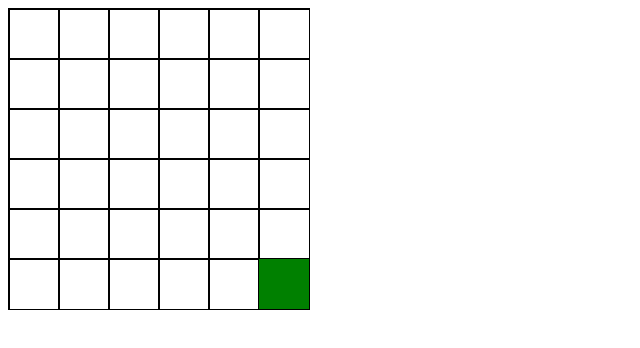
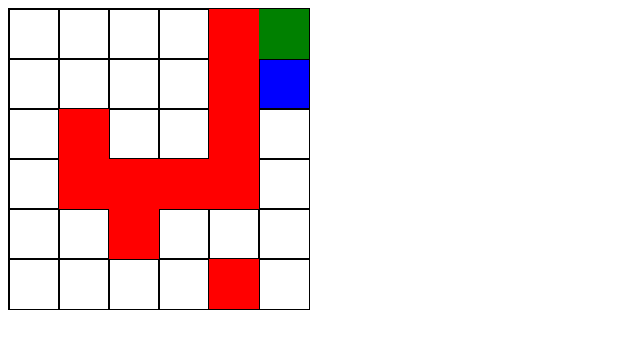
Before and after one commit to ryladant/labyrinthIA, a plain HTML site: page treino3/index.html in a window 1280 px wide. Shown: the whole page, without its empty margins (0-640 px from the left). Drawn offline with Linux system fonts and the light colour scheme.

Commit message:
agora ela desvia de obstaculos

```diff
--- a/treino3/index.html
+++ b/treino3/index.html
@@ -21,7 +21,12 @@
     const cellSize = canvas.width / cols;
 
     const start = [0, 0];
-    const goal = [5, 5];
+    const goal = [5, 0];
+    const blocks = [
+      [2, 4], [1, 2], [1, 3],
+      [2, 3], [3, 3], [4, 3],
+      [4, 2], [4, 1], [4, 0], [4,5]
+    ];
 
     const nActions = 4; // cima, baixo, esquerda, direita
 
@@ -49,20 +54,7 @@
         color: "blue"
     }
 
-    function move(dx,dy,actionIndex){
-    	const newX = (player.x + dx)
-        const newY = (player.y + dy)
-        if(newX < 0 || newY < 0 || newX >= cols || newY >= rows) return
-        if(newX == goal[0] && newY == goal[1]){
-        	player.x = goal[0]
-            player.y = goal[1]
-            qTable[`${player.x},${player.y}`][actionIndex] += 1
-            return
-        }
-        player.x = newX
-        player.y = newY
-        qTable[`${player.x},${player.y}`][actionIndex] += 1
-    }
+
 
     function drawGrid(){
         //cria grid
@@ -81,6 +73,35 @@
 
     }
 
+    function move(dx,dy,actionIndex){
+    	const newX = (player.x + dx)
+        const newY = (player.y + dy)
+
+        if(newX < 0 || newY < 0 || newX >= cols || newY >= rows){
+            qTable[`${player.x},${player.y}`][actionIndex] = -1
+            return
+        }
+
+        const isBlocked = blocks.some(block => block[0] === newX && block[1] === newY);
+        if (isBlocked) {
+            qTable[`${player.x},${player.y}`][actionIndex] = -1;
+            return;
+        }
+
+        if(newX == goal[0] && newY == goal[1]){
+        	player.x = goal[0]
+            player.y = goal[1]
+            qTable[`${player.x},${player.y}`][actionIndex] += 1
+            player.x = 0
+            player.y = 0
+            return
+        }
+
+        player.x = newX
+        player.y = newY
+        qTable[`${player.x},${player.y}`][actionIndex] += 1
+    }
+
     function chooseAction(x, y, episolon){
         if(Math.random() < episolon){
         	return Math.floor(Math.random() * nActions)
@@ -96,10 +117,10 @@
         move(dx,dy,actionIndex)
     }
 
-    function trainIA(episodes = 1000, maxSteps = 100) {
+    function trainIA(episodes = 1000, maxSteps = 1000) {
         const alpha = 0.1;   // taxa de aprendizado
         const gamma = 0.9;   // fator de desconto
-        const epsilon = 0.1; // chance de explorar
+        const epsilon = 1.0; // chance de explorar
 
         for (let episode = 0; episode < episodes; episode++) {
             let x = start[0];
@@ -119,8 +140,19 @@
                 const nextX = Math.max(0, Math.min(cols - 1, x + dx));
                 const nextY = Math.max(0, Math.min(rows - 1, y + dy));
                 const nextStateKey = `${nextX},${nextY}`;
+                const isBlocked = blocks.some(block => block[0] === nextX && block[1] === nextY);
 
-            const reward = (nextX === goal[0] && nextY === goal[1]) ? 100 : -1;
+
+                let reward = 0;
+                if (nextX === goal[0] && nextY === goal[1]){
+                    reward = 100
+                }else{
+                    reward = -1;
+                }
+
+                if (isBlocked) {
+                    reward = -100
+                }
 
                 const currentQ = qTable[stateKey][actionIndex];
                 const maxNextQ = Math.max(...qTable[nextStateKey]);
@@ -148,11 +180,19 @@
     	ctx.fillRect(goal[0]*cellSize,goal[1]*cellSize,cellSize,cellSize)
     }
 
+    function drawBlocks(){
+    	ctx.fillStyle = "red";
+        for(let i = 0; i < blocks.length; i++){
+        	ctx.fillRect(blocks[i][0]*cellSize,blocks[i][1]*cellSize,cellSize,cellSize)
+        }
+    }
+
     function update(){
         ctx.clearRect(0, 0, canvas.width, canvas.height)
         drawPlayer()
         drawGrid()
     	drawGoal()
+        drawBlocks()
         playIA()
         setTimeout(update, 300);
     }
```
Lines whose indentation alone changed are shown as unchanged.
